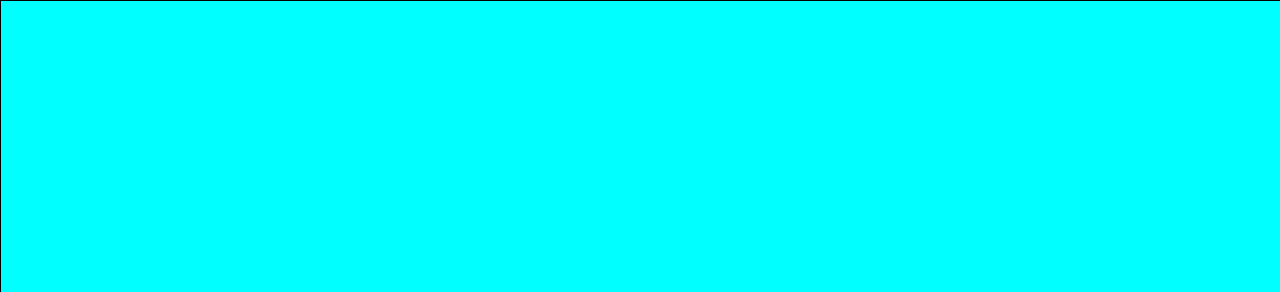
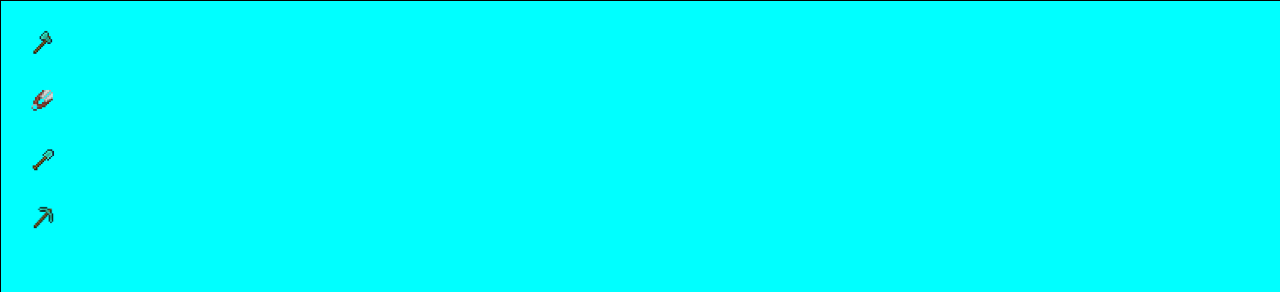
Before and after one commit to erezCohen31/minecraftProject, a plain HTML site: page pages/game.html in a window 1280 px wide. Shown: the top 292 px of the page. Drawn offline with Linux system fonts and the light colour scheme.

Commit message:
הוספת כלים

```diff
--- a/css/game.css
+++ b/css/game.css
@@ -42,3 +42,22 @@ div:hover {
   background-image: url("../assets/imges/leaf.jpg");
   background-size: cover;
 }
+#tools {
+  position: absolute;
+  top: 20px;
+  left: 20px;
+  display: flex;
+  flex-direction: column;
+  gap: 10px;
+}
+button {
+  background-color: #00ffff;
+  border: none;
+  padding: 10px;
+
+}
+.img-tools{
+  width: 25px;
+  height: 25px;
+
+}
--- a/pages/game.html
+++ b/pages/game.html
@@ -8,9 +8,23 @@
   </head>
   <body>
     <div id="viewport">
-      <main id="map-container"></main>
+      <main id="map-container">
+      </main>
     </div>
-    <section id="tools"></section>
+    <section id="tools">
+      <button id="axe">
+        <img class="img-tools" src="../assets/imges/Axe.png" alt="axe">
+      </button>
+      <button id="hoe">
+        <img class="img-tools" src="../assets/imges/Hoe.png" alt="">
+       </button>
+       <button id="shovel">
+        <img class="img-tools" src="../assets/imges/Shovel.png" alt="">
+       </button>
+       <button id="pickaxe">
+        <img class="img-tools" src="../assets/imges/Pickaxe.png" alt="">
+       </button>
+    </section>
     <section id="buttons"></section>
   </body>
   <script src="../scripts/script.js"></script>
```
Also changed, not shown: assets/imges/Axe.png (added), assets/imges/Hoe.png (added), assets/imges/Pickaxe.png (added), assets/imges/Shovel.png (added).
